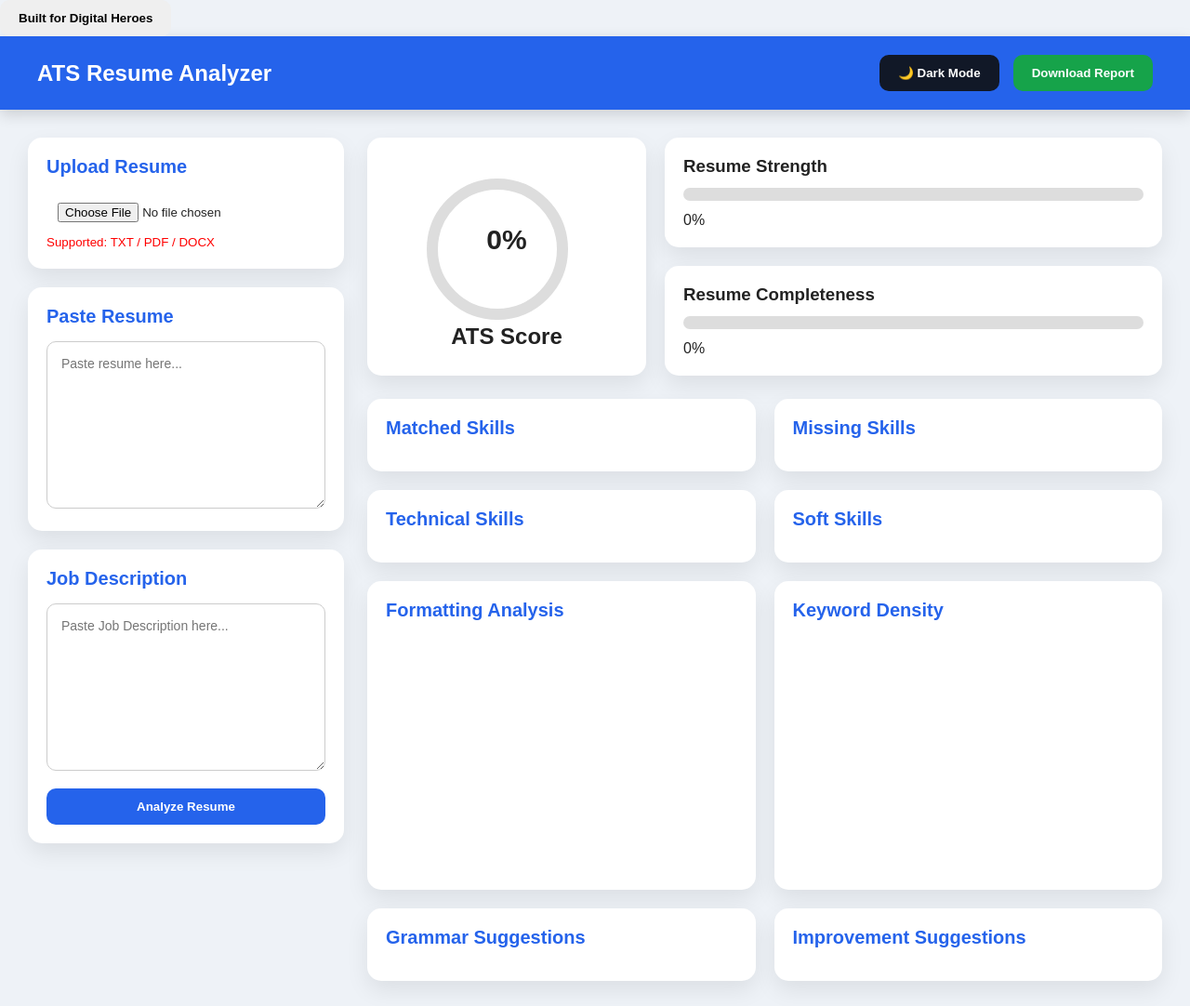
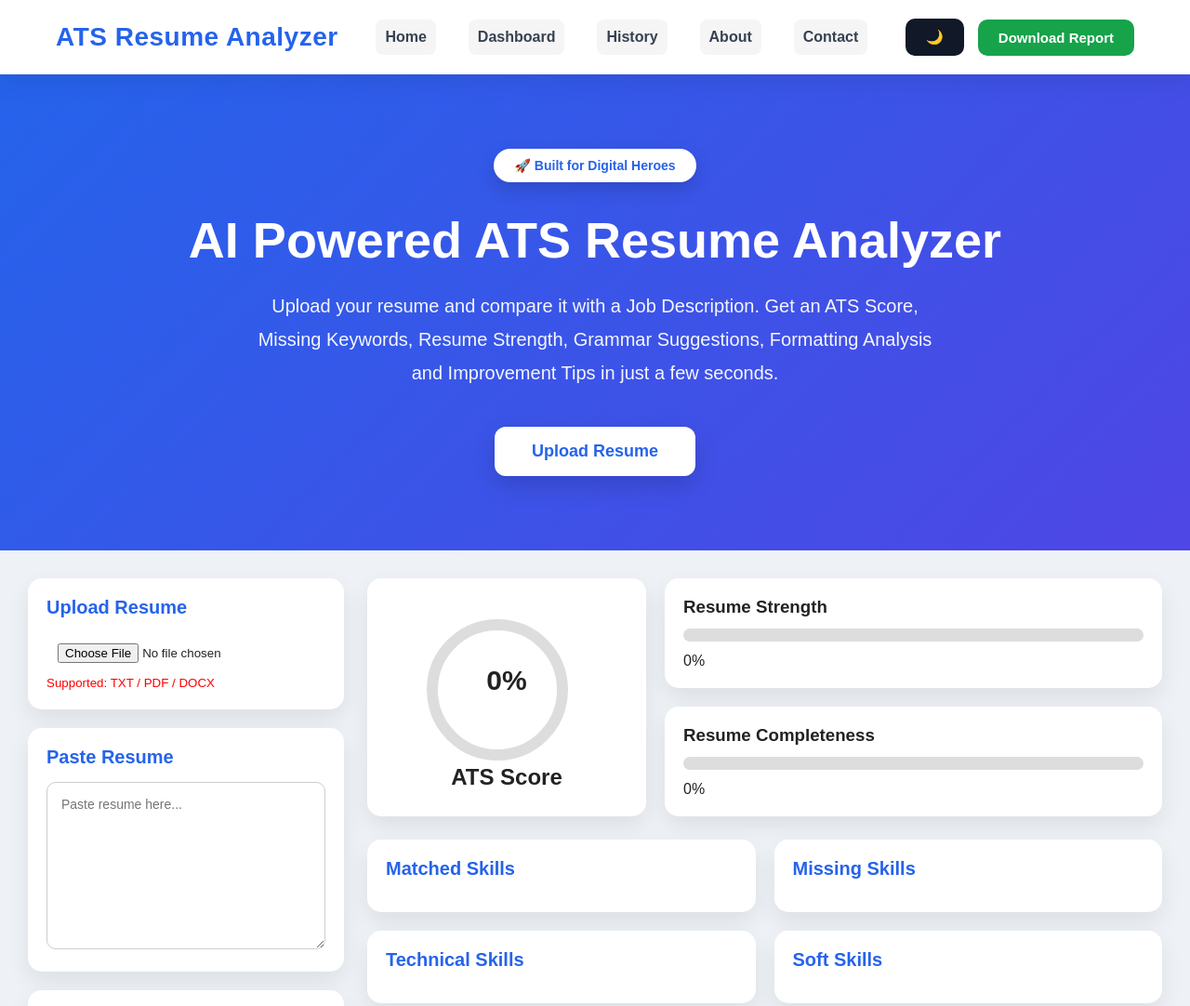
Before and after one commit to vikas783428/ATS-Resume-Analyzer-Starter, a plain HTML site: page index.html in a window 1280 px wide. Shown: the top 1082 px of the page at 93% size. Drawn offline with nearby package versions, Linux system fonts and the light colour scheme; a script that the page names is missing.

Commit message:
Add professional navbar and hero section

```diff
--- a/css/hero.css
+++ b/css/hero.css
@@ -0,0 +1,163 @@
+/* ==========================================
+   HERO SECTION
+========================================== */
+
+.hero{
+
+    background: linear-gradient(135deg,#2563eb,#4f46e5);
+
+    color:#ffffff;
+
+    padding:80px 20px;
+
+    text-align:center;
+
+    overflow:hidden;
+
+}
+
+/* Hero Content */
+
+.hero-content{
+
+    max-width:900px;
+
+    margin:auto;
+
+}
+
+/* Digital Heroes Button */
+
+.hero-top-btn{
+
+    background:#ffffff;
+
+    color:#2563eb;
+
+    border:none;
+
+    padding:10px 22px;
+
+    border-radius:50px;
+
+    font-size:14px;
+
+    font-weight:600;
+
+    cursor:pointer;
+
+    margin-bottom:30px;
+
+    transition:.3s;
+
+    box-shadow:0 8px 20px rgba(0,0,0,.15);
+
+}
+
+.hero-top-btn:hover{
+
+    transform:translateY(-3px);
+
+    box-shadow:0 12px 25px rgba(0,0,0,.25);
+
+}
+
+/* Heading */
+
+.hero h1{
+
+    font-size:54px;
+
+    font-weight:700;
+
+    margin-bottom:20px;
+
+    line-height:1.2;
+
+}
+
+/* Description */
+
+.hero p{
+
+    font-size:20px;
+
+    line-height:1.8;
+
+    opacity:.95;
+
+    max-width:750px;
+
+    margin:0 auto;
+
+}
+
+/* Upload Button */
+
+.hero-btn{
+
+    margin-top:40px;
+
+    padding:16px 40px;
+
+    border:none;
+
+    border-radius:12px;
+
+    background:#ffffff;
+
+    color:#2563eb;
+
+    font-size:18px;
+
+    font-weight:700;
+
+    cursor:pointer;
+
+    transition:.3s;
+
+    box-shadow:0 10px 25px rgba(0,0,0,.15);
+
+}
+
+.hero-btn:hover{
+
+    transform:translateY(-4px);
+
+    box-shadow:0 16px 35px rgba(0,0,0,.25);
+
+}
+
+/* Responsive */
+
+@media(max-width:768px){
+
+.hero{
+    background: linear-gradient(135deg,#2563eb,#4f46e5);
+    color:#ffffff;
+    padding:60px 20px;
+    text-align:center;
+    overflow:hidden;
+}
+
+.hero h1{
+
+font-size:36px;
+
+}
+
+.hero p{
+
+font-size:17px;
+
+}
+
+.hero-btn{
+
+width:100%;
+
+max-width:300px;
+
+}
+
+}
--- a/css/navbar.css
+++ b/css/navbar.css
@@ -0,0 +1,237 @@
+/* ===================================
+   PROFESSIONAL NAVBAR
+=================================== */
+
+.navbar{
+    width:100%;
+    height:80px;
+
+    display:flex;
+    justify-content:space-between;
+    align-items:center;
+
+    padding:0 60px;
+
+    background:#ffffff;
+
+    box-shadow:0 8px 25px rgba(0,0,0,.08);
+
+    position:sticky;
+    top:0;
+    left:0;
+
+    z-index:1000;
+
+    box-sizing:border-box;
+
+    transition:.3s;
+}
+
+/* Logo */
+
+.logo{
+
+    font-size:28px;
+
+    font-weight:700;
+
+    color:#2563eb;
+
+    letter-spacing:.5px;
+
+    cursor:pointer;
+
+}
+
+/* Navigation */
+
+.nav-links{
+
+    display:flex;
+
+    align-items:center;
+
+    gap:35px;
+
+    list-style:none;
+
+    margin:0;
+
+    padding:0;
+
+}
+
+.nav-links li{
+
+    list-style:none;
+
+}
+
+.nav-links a{
+
+    text-decoration:none;
+
+    color:#374151;
+
+    font-size:16px;
+
+    font-weight:600;
+
+    transition:.3s;
+
+    position:relative;
+
+}
+
+/* Underline Animation */
+
+.nav-links a::after{
+
+    content:"";
+
+    position:absolute;
+
+    left:0;
+
+    bottom:-6px;
+
+    width:0;
+
+    height:3px;
+
+    background:#2563eb;
+
+    border-radius:50px;
+
+    transition:.3s;
+
+}
+
+.nav-links a:hover{
+
+    color:#2563eb;
+
+}
+
+.nav-links a:hover::after{
+
+    width:100%;
+
+}
+
+/* Right Side */
+
+.nav-actions{
+
+    display:flex;
+
+    align-items:center;
+
+    gap:15px;
+
+}
+
+/* Buttons */
+
+.theme-btn,
+.download-btn{
+
+    border:none;
+
+    cursor:pointer;
+
+    border-radius:10px;
+
+    padding:11px 22px;
+
+    font-size:15px;
+
+    font-weight:600;
+
+    transition:.3s;
+
+}
+
+/* Dark Mode */
+
+.theme-btn{
+
+    background:#111827;
+
+    color:#ffffff;
+
+}
+
+.theme-btn:hover{
+
+    background:#1f2937;
+
+    transform:translateY(-3px);
+
+}
+
+/* Download */
+
+.download-btn{
+
+    background:#2563eb;
+
+    color:white;
+
+}
+
+.download-btn:hover{
+
+    background:#1d4ed8;
+
+    transform:translateY(-3px);
+
+}
+
+/* Mobile */
+
+@media(max-width:900px){
+
+.navbar{
+
+padding:20px;
+
+flex-wrap:wrap;
+
+height:auto;
+
+}
+
+.nav-links{
+
+width:100%;
+
+justify-content:center;
+
+margin-top:15px;
+
+gap:18px;
+
+flex-wrap:wrap;
+
+}
+
+.nav-actions{
+
+margin-top:15px;
+
+width:100%;
+
+justify-content:center;
+
+}
+
+.logo{
+
+width:100%;
+
+text-align:center;
+
+}
+
+}
--- a/index.html
+++ b/index.html
@@ -1,5 +1,6 @@
 <!DOCTYPE html>
 <html lang="en">
+
 <head>
     <meta charset="UTF-8">
     <meta name="viewport" content="width=device-width, initial-scale=1.0">
@@ -19,13 +20,12 @@
     <!-- PDF.js -->
     <script src="https://cdnjs.cloudflare.com/ajax/libs/pdf.js/2.16.105/pdf.min.js"></script>
 
-<!-- IMPORTANT: PDF WORKER FIX -->
     <script>
         pdfjsLib.GlobalWorkerOptions.workerSrc =
             "https://cdnjs.cloudflare.com/ajax/libs/pdf.js/2.16.105/pdf.worker.min.js";
     </script>
 
-<!-- Mammoth (DOCX reader) -->
+    <!-- DOCX Reader -->
     <script src="https://unpkg.com/mammoth/mammoth.browser.min.js"></script>
 
     <!-- Chart.js -->
@@ -34,80 +34,185 @@
     <!-- jsPDF -->
     <script src="https://cdnjs.cloudflare.com/ajax/libs/jspdf/2.5.1/jspdf.umd.min.js"></script>
 
-<a href="https://digitalheroesco.com" target="_blank">
-  <button id="digitalHeroesBtn">Built for Digital Heroes</button>
-</a>
-
 </head>
 
 <body>
 
-<header>
-  <div class="logo">ATS Resume Analyzer</div>
+    <!-- ================= NAVBAR ================= -->
 
-  <div class="header-buttons">
-    <button id="themeBtn">🌙 Dark Mode</button>
-    <button id="downloadPDF">Download Report</button>
+    <nav class="navbar">
+
+        <div class="logo">
+            ATS Resume Analyzer
         </div>
-</header>
+
+        <ul class="nav-links">
+            <li><a href="#">Home</a></li>
+            <li><a href="#">Dashboard</a></li>
+            <li><a href="#">History</a></li>
+            <li><a href="#">About</a></li>
+            <li><a href="#">Contact</a></li>
+        </ul>
+
+        <div class="nav-actions">
+
+            <button id="themeBtn" class="theme-btn">
+                🌙
+            </button>
+
+            <button id="downloadPDF" class="download-btn">
+                Download Report
+            </button>
+
+        </div>
+
+    </nav>
+
+    <!-- ================= HERO SECTION ================= -->
+
+    <section class="hero">
+
+        <div class="hero-content">
+
+            <a href="https://digitalheroesco.com" target="_blank">
+                <button id="digitalHeroesBtn" class="hero-top-btn">
+                    🚀 Built for Digital Heroes
+                </button>
+            </a>
+
+            <h1>AI Powered ATS Resume Analyzer</h1>
+
+            <p>
+                Upload your resume and compare it with a Job Description.
+                Get an ATS Score, Missing Keywords, Resume Strength,
+                Grammar Suggestions, Formatting Analysis and Improvement Tips
+                in just a few seconds.
+            </p>
+
+            <button class="hero-btn"
+                onclick="document.getElementById('resumeFile').click();">
+                Upload Resume
+            </button>
+
+        </div>
+
+    </section>
+
+    <!-- ================= MAIN CONTENT ================= -->
 
     <div class="container">
 
         <!-- LEFT PANEL -->
+
         <div class="left-panel">
 
             <div class="card">
                 <h2>Upload Resume</h2>
-      <input type="file" id="resumeFile" accept=".txt,.pdf,.docx">
-      <small style="color:red;">Supported: TXT / PDF / DOCX</small>
+
+                <input
+                    type="file"
+                    id="resumeFile"
+                    accept=".txt,.pdf,.docx">
+
+                <small style="color:red;">
+                    Supported: TXT / PDF / DOCX
+                </small>
+
             </div>
 
             <div class="card">
+
                 <h2>Paste Resume</h2>
-      <textarea id="resumeText" placeholder="Paste resume here..."></textarea>
+
+                <textarea
+                    id="resumeText"
+                    placeholder="Paste resume here..."></textarea>
+
             </div>
 
             <div class="card">
+
                 <h2>Job Description</h2>
-      <textarea id="jobDescription" placeholder="Paste Job Description here..."></textarea>
 
-      <button id="analyzeBtn">Analyze Resume</button>
+                <textarea
+                    id="jobDescription"
+                    placeholder="Paste Job Description here..."></textarea>
+
+                <button id="analyzeBtn">
+                    Analyze Resume
+                </button>
+
             </div>
 
         </div>
 
         <!-- RIGHT PANEL -->
+
         <div class="right-panel">
 
             <div class="dashboard">
 
                 <div class="score-card">
+
                     <div class="circle">
+
                         <svg>
-            <circle cx="80" cy="80" r="70"></circle>
-            <circle id="progressCircle" cx="80" cy="80" r="70"></circle>
+
+                            <circle
+                                cx="80"
+                                cy="80"
+                                r="70"></circle>
+
+                            <circle
+                                id="progressCircle"
+                                cx="80"
+                                cy="80"
+                                r="70"></circle>
+
                         </svg>
-          <div id="scoreText">0%</div>
+
+                        <div id="scoreText">
+                            0%
                         </div>
+
+                    </div>
+
                     <h2>ATS Score</h2>
+
                 </div>
 
                 <div class="stats">
 
                     <div class="stat-card">
+
                         <h3>Resume Strength</h3>
+
                         <div class="progress">
-            <div id="strengthBar" class="bar"></div>
+                            <div
+                                id="strengthBar"
+                                class="bar"></div>
                         </div>
-          <span id="strengthValue">0%</span>
+
+                        <span id="strengthValue">
+                            0%
+                        </span>
+
                     </div>
 
                     <div class="stat-card">
+
                         <h3>Resume Completeness</h3>
+
                         <div class="progress">
-            <div id="completeBar" class="bar"></div>
+                            <div
+                                id="completeBar"
+                                class="bar"></div>
                         </div>
-          <span id="completeValue">0%</span>
+
+                        <span id="completeValue">
+                            0%
+                        </span>
+
                     </div>
 
                 </div>
@@ -115,6 +220,7 @@
             </div>
 
             <!-- RESULTS -->
+
             <div class="grid">
 
                 <div class="card">
@@ -163,7 +269,8 @@
 
     </div>
 
-<!-- MAIN SCRIPT -->
+    <!-- ================= SCRIPTS ================= -->
+
     <script src="js/script.js"></script>
     <script src="js/upload.js"></script>
     <script src="js/validation.js"></script>
@@ -172,11 +279,30 @@
     <script src="js/animation.js"></script>
     <script src="js/report.js"></script>
 
+    <!-- ================= FOOTER ================= -->
 
-<footer style="text-align:center; margin-top:40px; padding:20px;">
-  <p>Built by: Vikas P </p>
-  <p>Email:vikas782428@gmail.com</p>
+    <footer class="footer">
+
+        <div class="footer-content">
+
+            <h3>ATS Resume Analyzer</h3>
+
+            <p>
+                AI Powered Resume Analysis Tool
+            </p>
+
+            <p>
+                Built with ❤️ by <strong>Vikas P</strong>
+            </p>
+
+            <p>
+                📧 vikas782428@gmail.com
+            </p>
+
+        </div>
+
     </footer>
 
 </body>
+
 </html>
```
Lines whose indentation alone changed are shown as unchanged.
